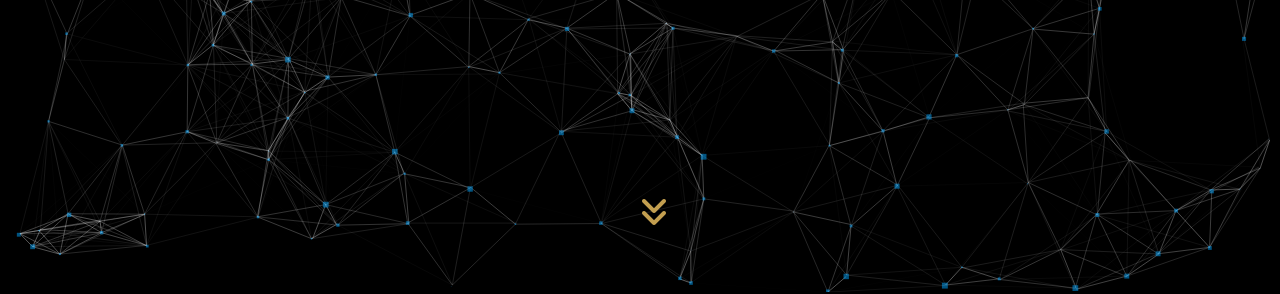
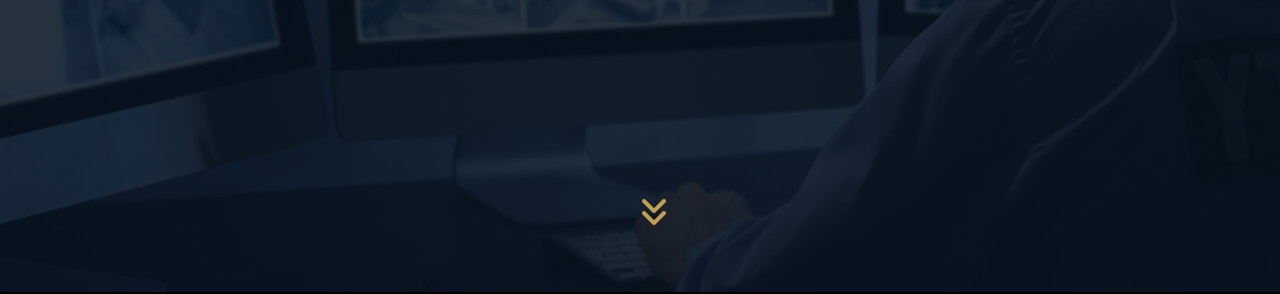
Before and after one commit to Ahmedelsayedd01/accountive, a plain HTML site: page index.html in a window 1280 px wide. Shown: the part 529-823 px from the top of the page. Drawn offline with nearby package versions, Linux system fonts and the light colour scheme.

Commit message:
change hero section

```diff
--- a/Styles/index.css
+++ b/Styles/index.css
@@ -317,23 +317,20 @@ nav .wrapperNav .linksPage .menuTap {
        overflow: hidden;
        width: 100%;
        height: 86vh;
-       /* background-image: linear-gradient(-50deg,
-                     rgba(15, 90, 122, 0.477),
-                     rgba(111, 18, 102, 0.627),
-                     rgba(0, 0, 0, 0.216)),
-              url(../Images/newImage.avif);
-
-       background-position: center;
-       background-repeat: no-repeat;
-       background-size: cover; */
        background-color: #071320;
 }
 
-#particles-js {
+.heroBackground {
        position: absolute;
-       background: #000;
+       top: 0;
+       left: 0;
        width: 100%;
        height: 100%;
+       background-image: linear-gradient(rgba(7, 19, 32, 0.8), rgba(7, 19, 32, 0.8)), url('../Images/home1.webp');
+       background-size: cover;
+       background-position: center;
+       background-repeat: no-repeat;
+       z-index: 1;
 }
 
 .contentHeader {
@@ -344,7 +341,7 @@ nav .wrapperNav .linksPage .menuTap {
        align-items: center;
        justify-content: center;
        top: 20%;
-       z-index: 100;
+       z-index: 10;
 }
 
 .contentHeader>span {
@@ -363,7 +360,7 @@ nav .wrapperNav .linksPage .menuTap {
        left: 50%;
        font-size: 2rem;
        color: var(--main-clr);
-       z-index: 100;
+       z-index: 10;
        cursor: pointer;
        transition: all 0.3s ease-in-out;
        animation: MoveUpDown 1.3s linear infinite alternate;
@@ -436,6 +433,7 @@ nav .wrapperNav .linksPage .menuTap {
        0% {
               bottom: 70px;
        }
+
        100% {
               bottom: 50px;
        }
--- a/index.html
+++ b/index.html
@@ -71,7 +71,15 @@
     <!-- Header Page Section -->
     <header>
       <!-- Location Company -->
-      <div class="" style="width: 50%; display: flex; justify-content: flex-start; column-gap:15px ;">
+      <div
+        class=""
+        style="
+          width: 50%;
+          display: flex;
+          justify-content: flex-start;
+          column-gap: 15px;
+        "
+      >
         <!-- Email Company -->
         <div class="emailCom">
           <span><i class="fas fa-envelope"></i> info@accountiva.co</span>
@@ -125,11 +133,10 @@
     <div class="containerr">
       <!-- Hero Section -->
       <section class="heroSec">
-        <div class="" id="particles-js"></div>
+        <div class="heroBackground"></div>
         <a class="errowNext" href="#whoWeAre">
           <i class="fa-solid fa-angles-down"></i>
         </a>
-        <!-- <img src="./Images/newImage.avif" alt="" /> -->
         <div class="contentHeader">
           <span>
             Your Future Precisely Accounted” is not just a slogan, it’s our
@@ -532,8 +539,6 @@
     </div>
     <!-- Container page -->
     <!-- Warper Background  -->
-    <script src="./Scripts/particles.js"></script>
-    <script src="./Scripts/particles.json"></script>
     <script src="./Scripts/index.js"></script>
   </body>
 </html>
```
